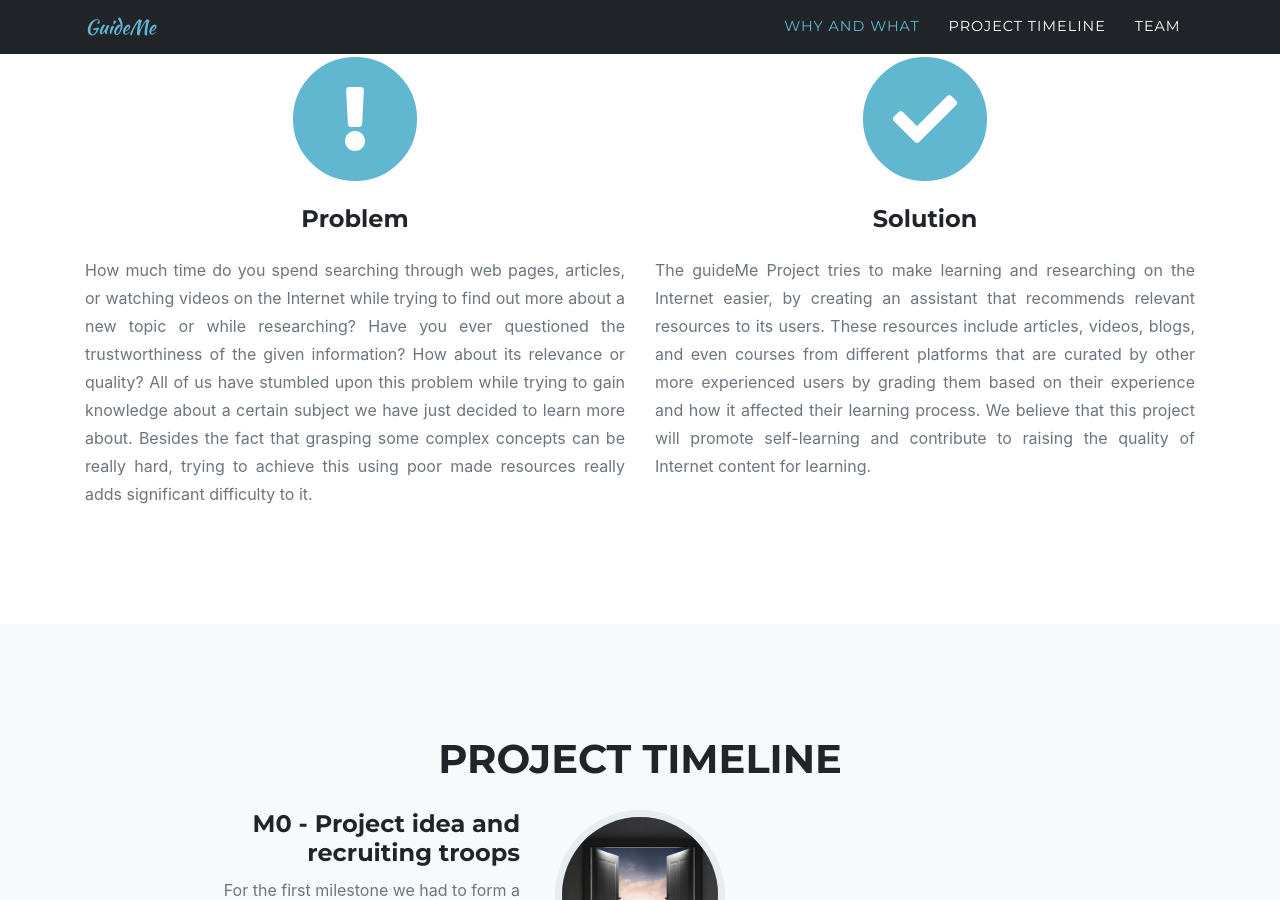
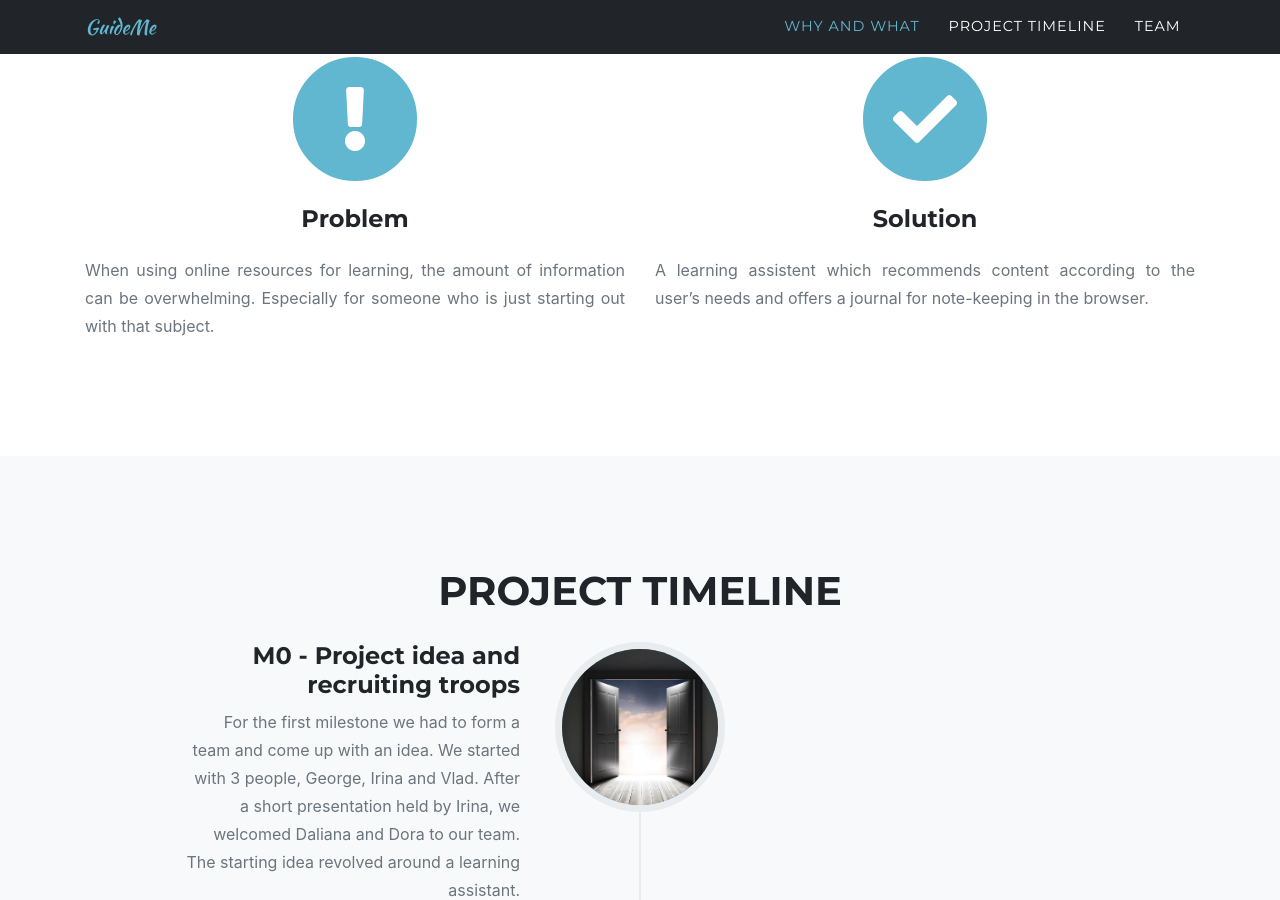
Before and after one commit to Unicorns-guideMe/guideMe-fiki, a Jekyll site: the page built from index.md, in a window 1280 px wide and 900 px high, scrolled down 945 px. Built offline with Jekyll 4.4.1, drawn with Linux system fonts in a browser that asks for light colours; some web fonts are replaced.

Commit message:
Small changes in key metrics, added development costs and shortened problem and solution statements

```diff
--- a/_data/sitetext.yml
+++ b/_data/sitetext.yml
@@ -8,10 +8,10 @@
     section: description
     list:
       - title: "Problem"
-        desc: "How much time do you spend searching through web pages, articles, or watching videos on the Internet while trying to find out more about a new topic or while researching? Have you ever questioned the trustworthiness of the given information? How about its relevance or quality? All of us have stumbled upon this problem while trying to gain knowledge about a certain subject we have just decided to learn more about. Besides the fact that grasping some complex concepts can be really hard, trying to achieve this using poor made resources really adds significant difficulty to it."
+        desc: "When using online resources for learning, the amount of information can be overwhelming. Especially for someone who is just starting out with that subject."
         icon: fas fa-exclamation #find more at https://fontawesome.com/icons
       - title: "Solution"
-        desc: "The guideMe Project tries to make learning and researching on the Internet easier, by creating an assistant that recommends relevant resources to its users. These resources include articles, videos, blogs, and even courses from different platforms that are curated by other more experienced users by grading them based on their experience and how it affected their learning process. We believe that this project will promote self-learning and contribute to raising the quality of Internet content for learning."
+        desc: "A learning assistent which recommends content according to the user's needs and offers a journal for note-keeping in the browser."
         icon: fas fa-check
 
 
@@ -28,14 +28,14 @@
       - text: Cancellation Rate
         desc: How many users uninstall our plugin or cancel the premium subscription.
         category: critical
-      - text: Return of investment
+      - text: Return of investment on advertising
         desc: How does the advertising affect revenue.
         category: major
       - text: Feature relevance
-        desc: What feature is used the most.
+        desc: Determining what feature is used the most by looking at click-through rates.
         category: major
       - text: Perceived content quality
-        desc: How useful the content we provide is to the users.
+        desc: Determining how useful the content we provide is to the users by looking at ratings.
         category: normal
       - text: Response time
         desc: How fast do we serve recommendations to the users.
@@ -62,9 +62,9 @@
         - text: Cloud services
           img: fall_slow
           desc: Data storage and computation power for the recommendation algorithms.
-        - text: Initial data sources
+        - text: Development costs
           img: fall_slow
-          desc: This may or may not be a cost. In order to offer recommendations to the first users we will need data, before we gather data from their learning journals.
+          desc: Developer salaries.
     revenues:
         - text: Premium subscriptions
           img: rise_fast
```
